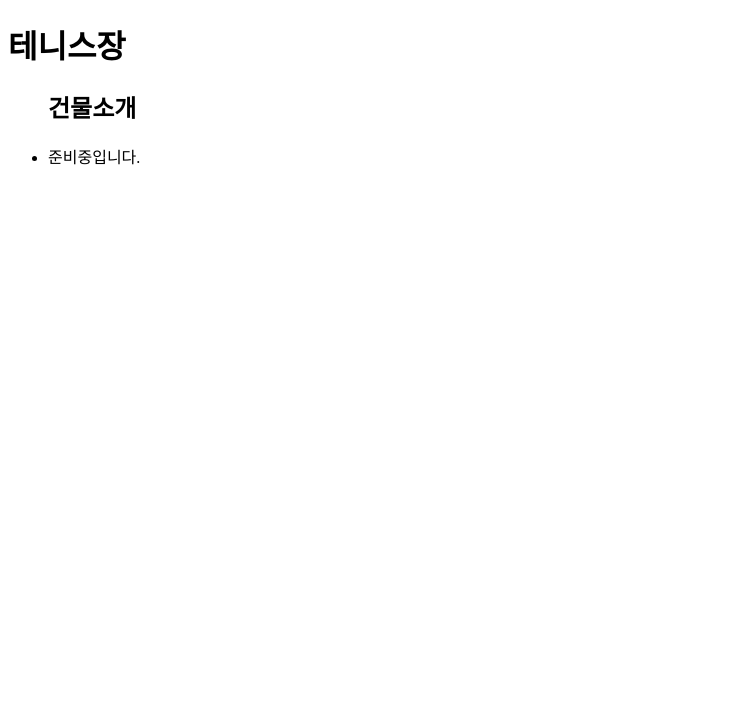
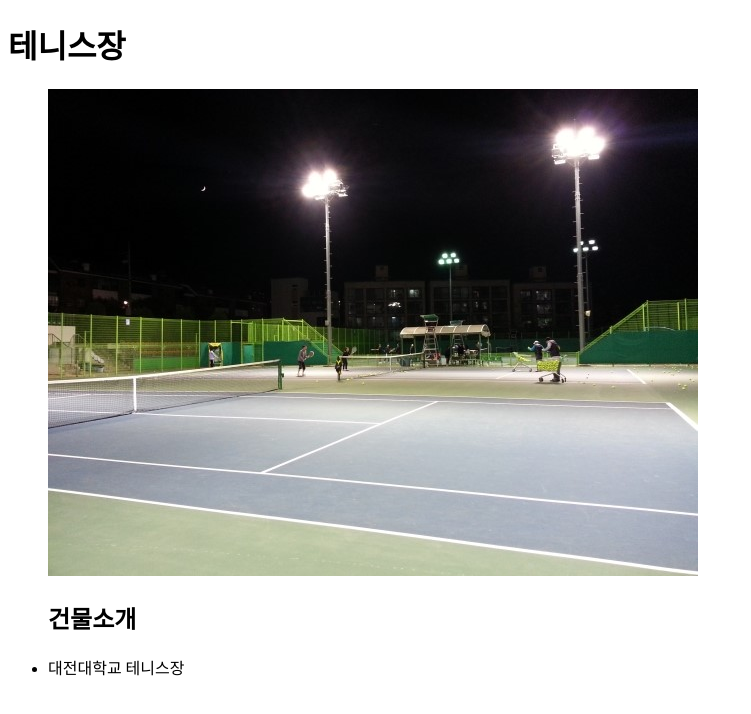
Before and after one commit to yundonghyeon/yundonghyeon.github.io, a plain HTML site: page 20190404/DJU_Campus_Map11.html in a window 1280 px wide. Shown: the whole page, without its empty margins (0-751 px from the left). Drawn offline with Linux system fonts and the light colour scheme.

Commit message:
Update DJU_Campus_Map11.html

```diff
--- a/20190404/DJU_Campus_Map11.html
+++ b/20190404/DJU_Campus_Map11.html
@@ -6,10 +6,13 @@
   <title>테니스장</title></head>
 <body>
   <h1 id="aList">테니스장</h1>
+  <figure>
+<img src="테니스장.jpg"alt=""/><br/>
+</figure>
   <ul>
     <h2>건물소개 </h2>
 
-        <li>준비중입니다.</li>
+        <li>대전대학교 테니스장</li>
   </ul>
 </body>
 </html>
```
